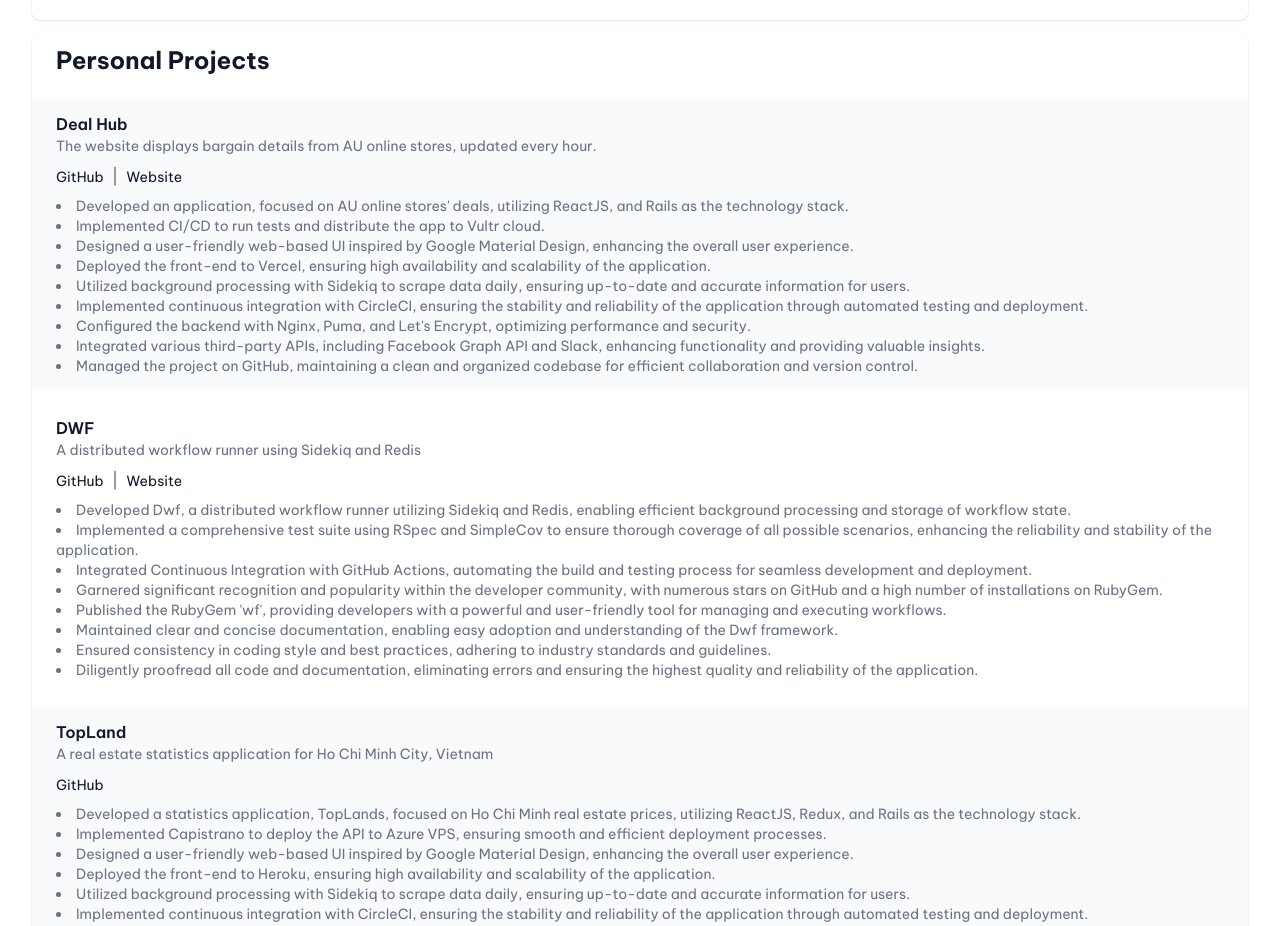
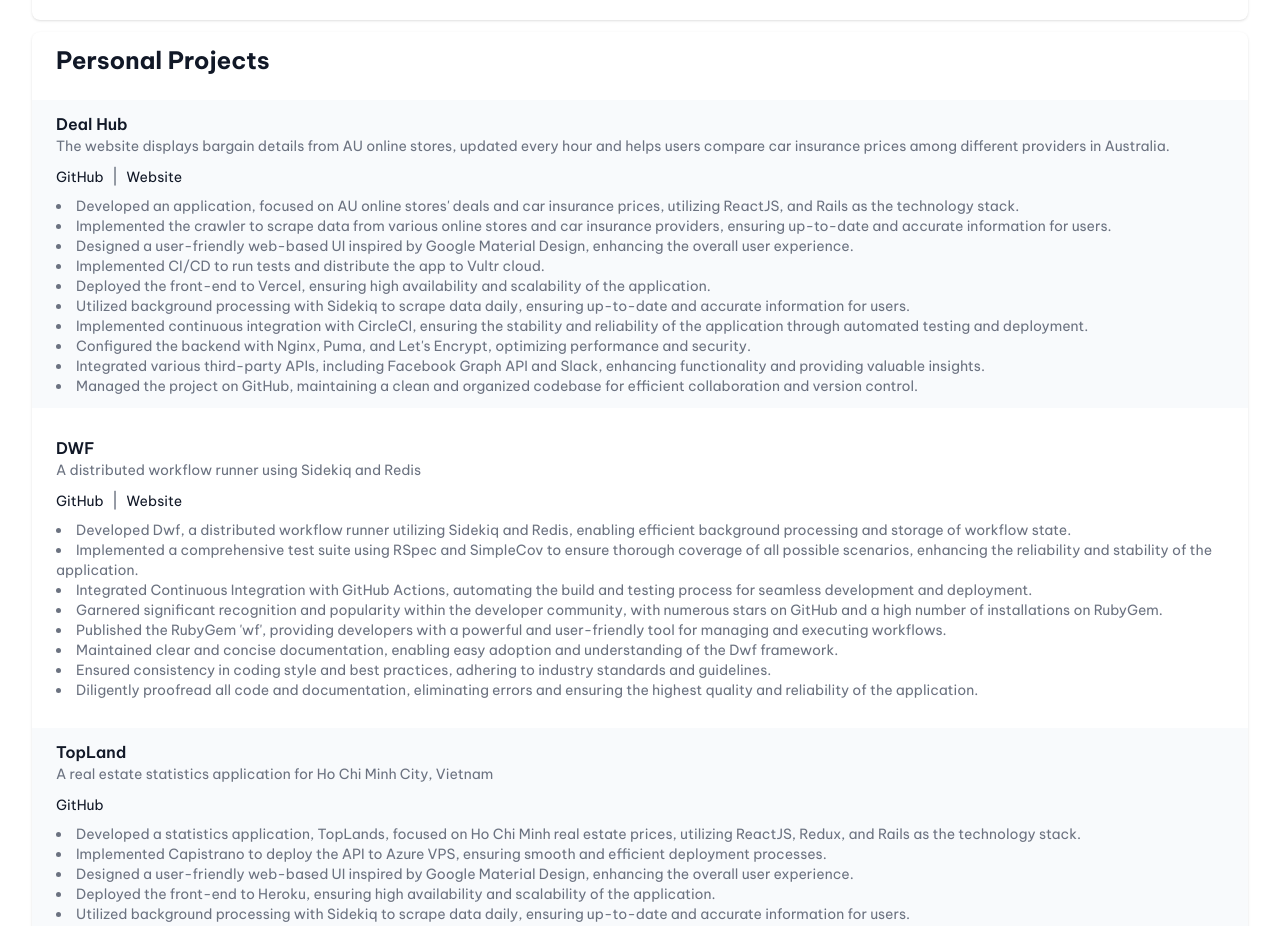
Before and after one commit to dthtien/profile, a Next.js app: page / in a window 1280 px wide. Shown: the part 1760-2686 px from the top of the page. Built offline with nearby package versions, Linux system fonts and the light colour scheme.

Commit message:
cv: update project

```diff
--- a/components/Projects/index.tsx
+++ b/components/Projects/index.tsx
@@ -1,15 +1,16 @@
 export const projects = [
   {
     name: "Deal Hub",
-    title: "The website displays bargain details from AU online stores, updated every hour.",
+    title: "The website displays bargain details from AU online stores, updated every hour and helps users compare car insurance prices among different providers in Australia.",
     urls: {
       github: "https://github.com/dthtien/deal-hub-backend",
       website: "https://www.beneficiumvilis.com/"
     },
     specs: [
-      "Developed an application, focused on AU online stores' deals, utilizing ReactJS, and Rails as the technology stack.",
+      "Developed an application, focused on AU online stores' deals and car insurance prices, utilizing ReactJS, and Rails as the technology stack.",
+      "Implemented the crawler to scrape data from various online stores and car insurance providers, ensuring up-to-date and accurate information for users.",
+      "Designed a user-friendly web-based UI inspired by Google Material Design, enhancing the overall user experience.",
       "Implemented CI/CD to run tests and distribute the app to Vultr cloud.",
-      "Designed a user-friendly web-based UI inspired by Google Material Design, enhancing the overall user experience.",
       "Deployed the front-end to Vercel, ensuring high availability and scalability of the application.",
       "Utilized background processing with Sidekiq to scrape data daily, ensuring up-to-date and accurate information for users.",
       "Implemented continuous integration with CircleCI, ensuring the stability and reliability of the application through automated testing and deployment.",
```
